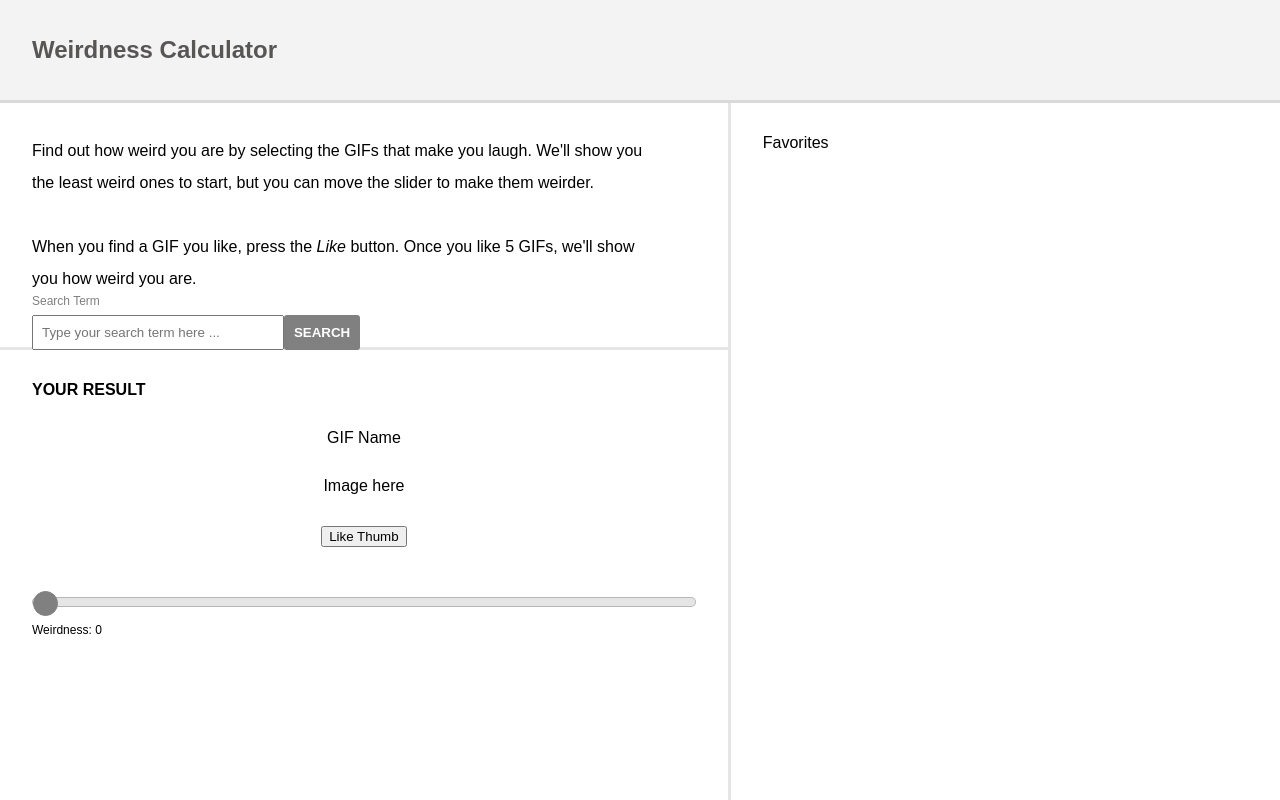
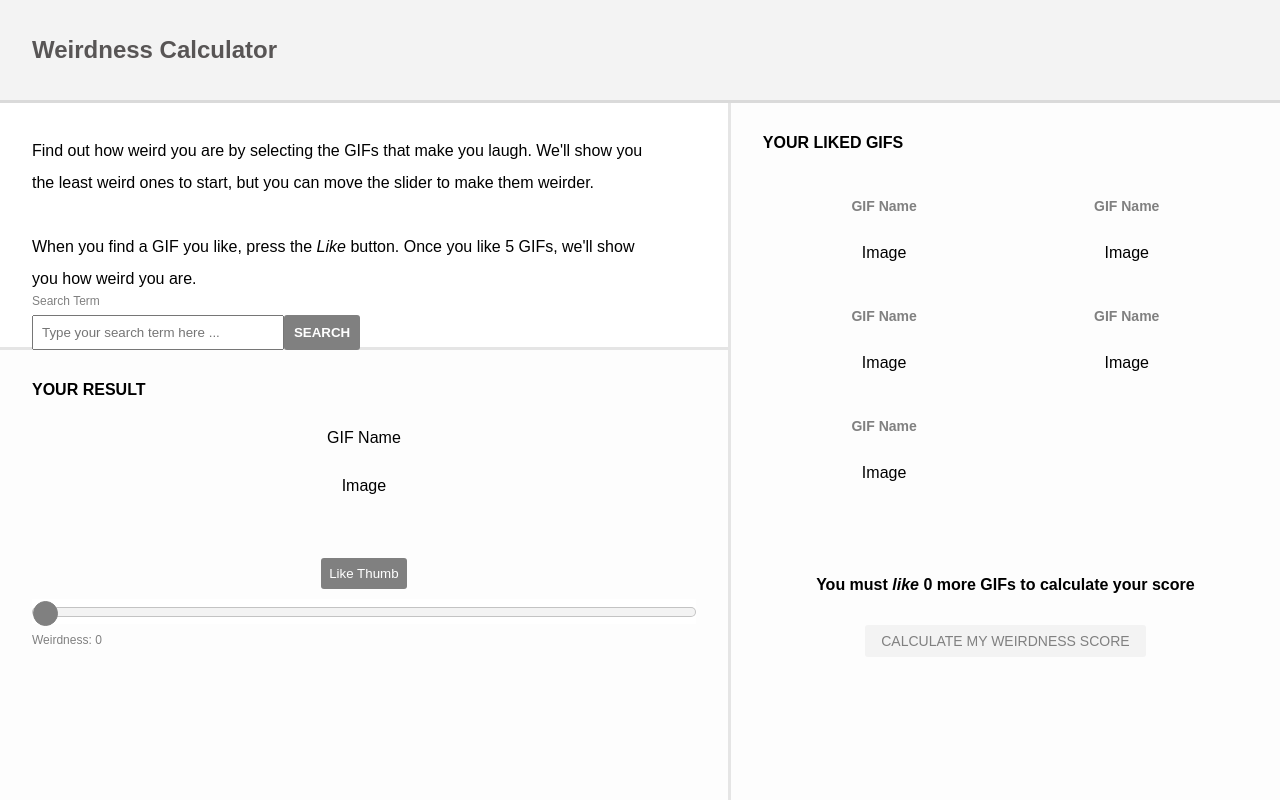
Before and after one commit to jasminetealady/politech-challenge, a React (Create React App) app: page / in a window 1280 px wide. Shown: the top 800 px of the page. Built offline with nearby package versions, Linux system fonts and the light colour scheme.

Commit message:
stubbed out favorites section w styling and content, refactored w  GIF component

```diff
--- a/src/components/Favorites.js
+++ b/src/components/Favorites.js
@@ -1,8 +1,41 @@
 import React, { Component } from 'react';
+import GIF from './GIF.js';
 
 class Favorites extends Component {
+	state = {
+		gifs: [1, 2, 3, 4, 5],
+		gifsLeft: 0
+	};
+
 	render() {
-		return <div className="Favorites">Favorites</div>;
+		const areGifs = this.state.gifs.length > 0;
+		let gifs;
+		let gifsLeft = this.state.gifsLeft;
+		let gifsLeftText;
+
+		if (gifsLeft < 5) {
+			gifsLeftText = (
+				<p>
+					You must <i>like</i> {gifsLeft} more {gifsLeft === 1 ? 'GIF' : 'GIFs'}{' '}
+					to calculate your score
+				</p>
+			);
+		} else gifsLeftText = null;
+
+		if (areGifs) {
+			gifs = this.state.gifs.map(x => <GIF />);
+		}
+
+		return (
+			<div className="Favorites">
+				<h2>Your Liked GIFs</h2>
+				<div className="GIFs">{gifs}</div>
+				<div className="Calculate">
+					{gifsLeftText}
+					<button>Calculate My Weirdness Score</button>
+				</div>
+			</div>
+		);
 	}
 }
 
--- /dev/null
+++ b/src/components/GIF.js
@@ -0,0 +1,14 @@
+import React, { Component } from 'react';
+
+class GIF extends Component {
+	render() {
+		return (
+			<div className="GIF">
+				<p className="GIF-Name">GIF Name</p>
+				<p>Image</p>
+			</div>
+		);
+	}
+}
+
+export default GIF;
--- a/src/components/Results.js
+++ b/src/components/Results.js
@@ -1,4 +1,5 @@
 import React, { Component } from 'react';
+import GIF from './GIF.js';
 
 class Results extends Component {
 	state = {
@@ -13,11 +14,8 @@ class Results extends Component {
 		return (
 			<div className="Results">
 				<h2>Your Result</h2>
-				<div className="GIF">
-					<p>GIF Name</p>
-					<p>Image here</p>
-					<button>Like Thumb</button>
-				</div>
+				<GIF />
+				<div className="Results-Button-Wrapper"><button>Like Thumb</button></div>
 				<div className="Slider">
 					<input
 						type="range"
--- a/src/css/App.scss
+++ b/src/css/App.scss
@@ -13,14 +13,22 @@ h6 {
 	font-family: 'Avenir', sans-serif;
 }
 
+h2 {
+	text-transform: uppercase;
+	font-weight: bold;
+}
+
 i {
 	font-style: italic;
 }
 
+$maingray: #f3f3f3;
+$lightgray: #fdfdfd;
+
 .App-header {
 	width: 100%;
 	height: 100px;
-	background-color: #f3f3f3;
+	background-color: $maingray;
 	display: flex;
 	align-items: center;
 	color: #585555;
@@ -91,9 +99,21 @@ i {
 
 .Results {
 	min-height: calc(65vh - 100px);
-	h2 {
-		text-transform: uppercase;
-		font-weight: bold;
+	background-color: $lightgray;
+
+	.Results-Button-Wrapper {
+		width: 100%;
+		display: flex;
+		justify-content: center;
+	}
+
+	button {
+		margin: 0 auto;
+		border: none;
+		padding: 0.5rem;
+		color: #fff;
+		background: grey;
+		border-radius: 3px;
 	}
 
 	.GIF {
@@ -126,7 +146,7 @@ i {
 			height: 10px;
 			cursor: pointer;
 			box-shadow: 0px 0px 0px #000000;
-			background: rgba(0, 0, 0, 0.1);
+			background: $maingray;
 			border-radius: 30px;
 			border: 1px solid rgba(0, 0, 0, 0.2);
 		}
@@ -143,17 +163,60 @@ i {
 			margin-top: -7px;
 		}
 
-		// input[type='range']:focus::-webkit-slider-runnable-track {
-		// 	background: rgb(206, 194, 194);
-		// }
-
 		p {
 			font-size: 12px;
+			color: grey;
 		}
 	}
 }
 
 .Favorites {
+	height: 100vh;
 	width: 40%;
-	height: 100vh;
+	background-color: $lightgray;
+
+	.GIFs {
+		width: 100%;
+		display: grid;
+		grid-template-columns: 1fr 1fr;
+		grid-row-gap: 1rem;
+		margin-top: 2rem;
+	}
+
+	.GIF {
+		display: flex;
+		flex-direction: column;
+		align-items: center;
+		width: 100%;
+		padding: 1rem 0;
+
+		.GIF-Name {
+			color: grey;
+			font-weight: bold;
+			margin-bottom: 2rem;
+			font-size: 14px;
+		}
+	}
+
+	.Calculate {
+		display: flex;
+		flex-direction: column;
+		align-items: center;
+		margin-top: 5rem;
+
+		p {
+			font-weight: bold;
+		}
+
+		button {
+			margin-top: 2rem;
+			background: $maingray;
+			border-radius: 3px;
+			padding: 0.5rem 1rem;
+			font-size: 14px;
+			border: none;
+			color: grey;
+			text-transform: uppercase;
+		}
+	}
 }
```
